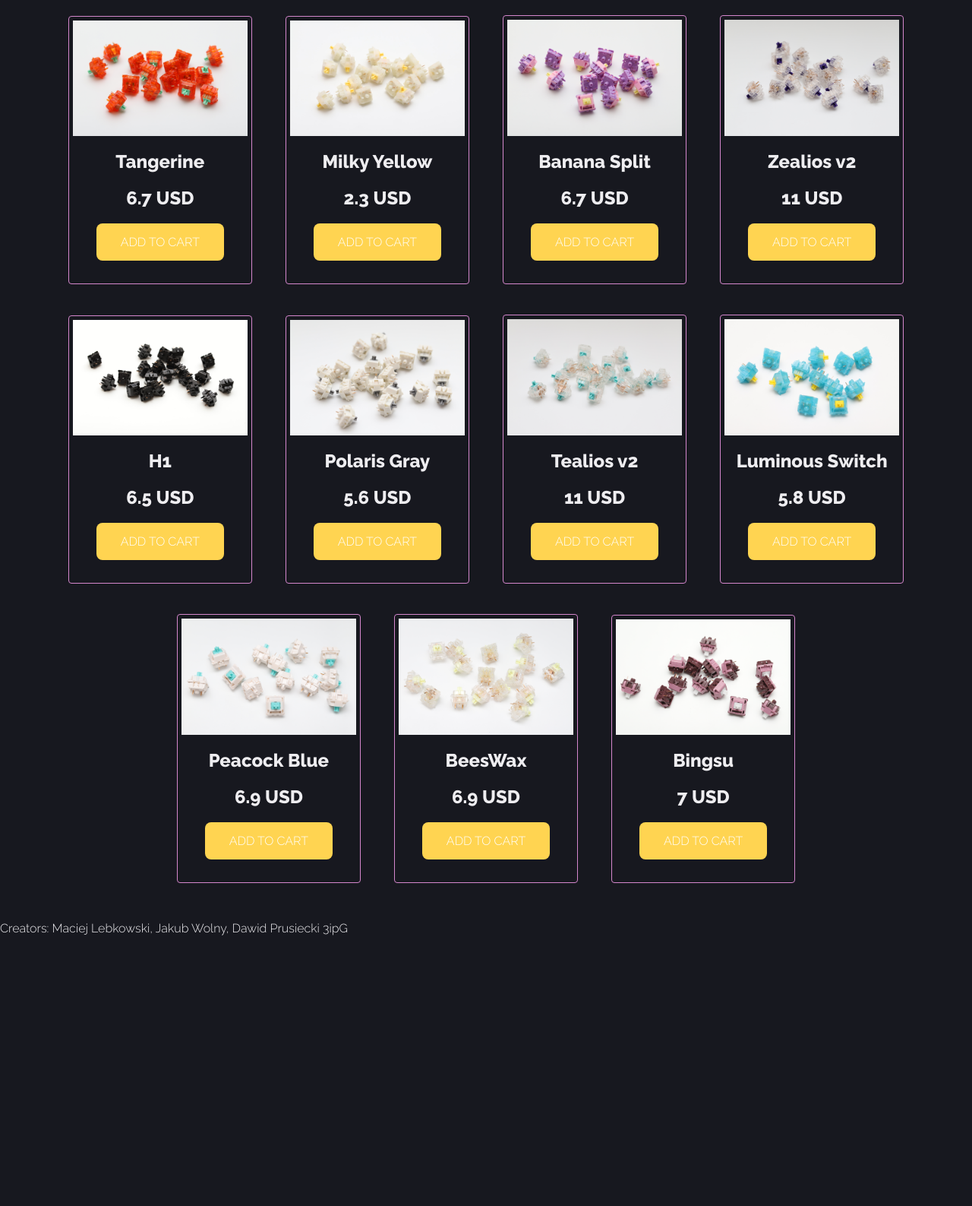
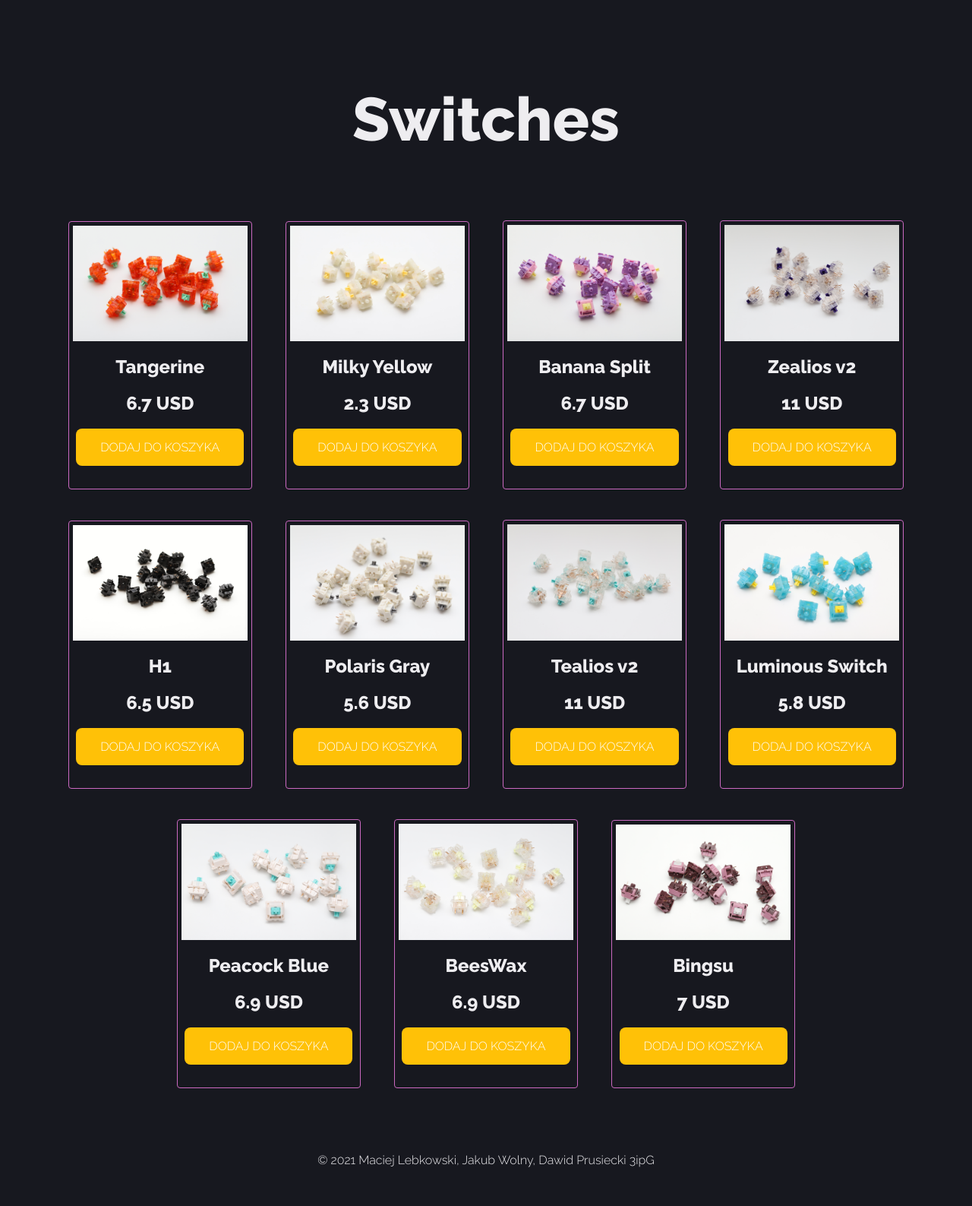
Before and after one commit to czkawuszka/nowak-projekt-2021, a PHP site: page / in a window 1280 px wide. Shown: the part 50-1637 px from the top of the page at 76% size. Before the commit the page ends 1281 px from the top, so only its background shows below. Run offline with PHP 8.4, Linux system fonts and the light colour scheme; data comes from the database, SQL or seed files in the repository.

Commit message:
Add files via upload

```diff
--- a/cart.php
+++ b/cart.php
@@ -179,7 +179,7 @@
           while ($row = mysqli_fetch_assoc($result)){
               foreach ($product_id as $id){
                   if ($row['id'] == $id){
-                      cartElement($row['product_name'], $row['product_price'], $row['product_image'], $row['id'], $row['product_category']);
+                      cartElement($row['product_name'], $row['product_price'], $row['product_image'], $row['id'], $row['product_description'], $row['product_category'], $row['product_amount']);
                       $total = $total + (int)$row['product_price'];
                   }
               }
--- a/index.php
+++ b/index.php
@@ -54,6 +54,9 @@
 </head>
 <body>
   <?php require_once ("php/header.php"); ?>
+  <div class="main-txt">
+  	<h1><center>Switches</center></h1>
+  </div>
   <div class="container">
             <?php
                 $counter=0;
@@ -72,7 +75,7 @@
             ?>
   </div>
   <footer>
-    <p>Creators: Maciej Lebkowski, Jakub Wolny, Dawid Prusiecki 3ipG</p>
+    <p><p>&copy; 2021 Maciej Lebkowski, Jakub Wolny, Dawid Prusiecki 3ipG</p>
   </footer>
 </body>
 </html>
--- a/php/component.php
+++ b/php/component.php
@@ -17,7 +17,7 @@
                                 <span class=\"price\">$productprice USD</span>
                             </h5>
                             <br>
-                            <button type=\"submit\" class=\"button\" name=\"add\">ADD TO CART <i class=\"fas fa-shopping-cart\"></i></button>
+                            <button type=\"submit\" class=\"button\" name=\"add\">DODAJ DO KOSZYKA <i class=\"fas fa-shopping-cart\"></i></button>
                              <input type='hidden' name='product_id' value='$productid'>
                         </div>
                     </div>
--- a/style.css
+++ b/style.css
@@ -12,7 +12,7 @@
 }
 
 .button {
-  background-color: #ffd451;
+  background-color: #ffc107;
   border: none;
   color: white;
   padding: 15px 32px;
@@ -53,6 +53,13 @@
   padding: .5rem 1rem
 }
 
+.main-txt{
+  padding-top: 110px;
+  height: 100px;
+  font-size: 40px;
+  padding-bottom: 60px;
+}
+
 .container{
   width: 100%;
   text-align: center;
@@ -68,7 +75,7 @@
   margin-bottom: 35px;
   margin-top: 5px;
   background-color: background: linear-gradient(90deg, rgba(108,114,203,1) 0%, rgba(203,105,193,1) 100%);;
-  border: 1px solid #d587cd;
+  border: 1px solid #CB69C1;
 }
 
 .navbar-text{
@@ -80,11 +87,11 @@
   padding-bottom: 15px;
 }
 
-body {
-  background-color: #ffffff;
-  color: #b16088;
-}
-
 footer{
   font-size: 10 px;
+  height: 70px;
+  text-align: center;
+  justify-content: center;
+  color: grey;
+  margin-top: 35px;
 }
```
